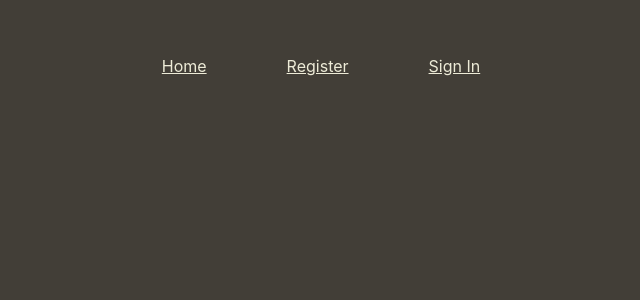
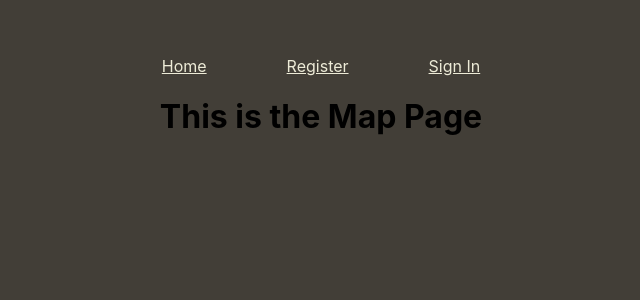
Before and after one commit to TaajAndrews/Queue-Map, a React (Vite) app in the folder client/: page /map in a window 1280 px wide. Before the commit this address had no page. Shown: the top 300 px of the page, without its empty margins (319-959 px from the left). Built offline with nearby package versions, Linux system fonts and the light colour scheme.

Commit message:
Set Up Map Page

```diff
--- a/client/src/App.jsx
+++ b/client/src/App.jsx
@@ -7,6 +7,7 @@ import SignIn from "./pages/SignIn"
 import Ideas from "./pages/Ideas"
 import IdeaIndexPage from "./pages/IdeaIndexPage"
 import Home from "./pages/Home"
+import Map from "./pages/Map"
 import "./styles/App.css"
 
 const App = () => {
@@ -38,6 +39,7 @@ const App = () => {
           <Route path="/signin" element={<SignIn setUser={setUser} />} />
           <Route path="/register" element={<Register />} />
           <Route path="/ideas/new" element={<Ideas />} />
+          <Route path="/map" element={<Map />} />
           <Route path="/ideas/all" element={<IdeaIndexPage />} />
         </Routes>
       </main>
--- /dev/null
+++ b/client/src/pages/Map.jsx
@@ -0,0 +1,14 @@
+import Client from "../services/api"
+import { BASE_URL } from "../services/api"
+import { useState, useEffect } from "react"
+import axios from "axios"
+
+const Map = () => {
+  return (
+    <div>
+      <h1>This is the Map Page</h1>
+    </div>
+  )
+}
+
+export default Map
```
